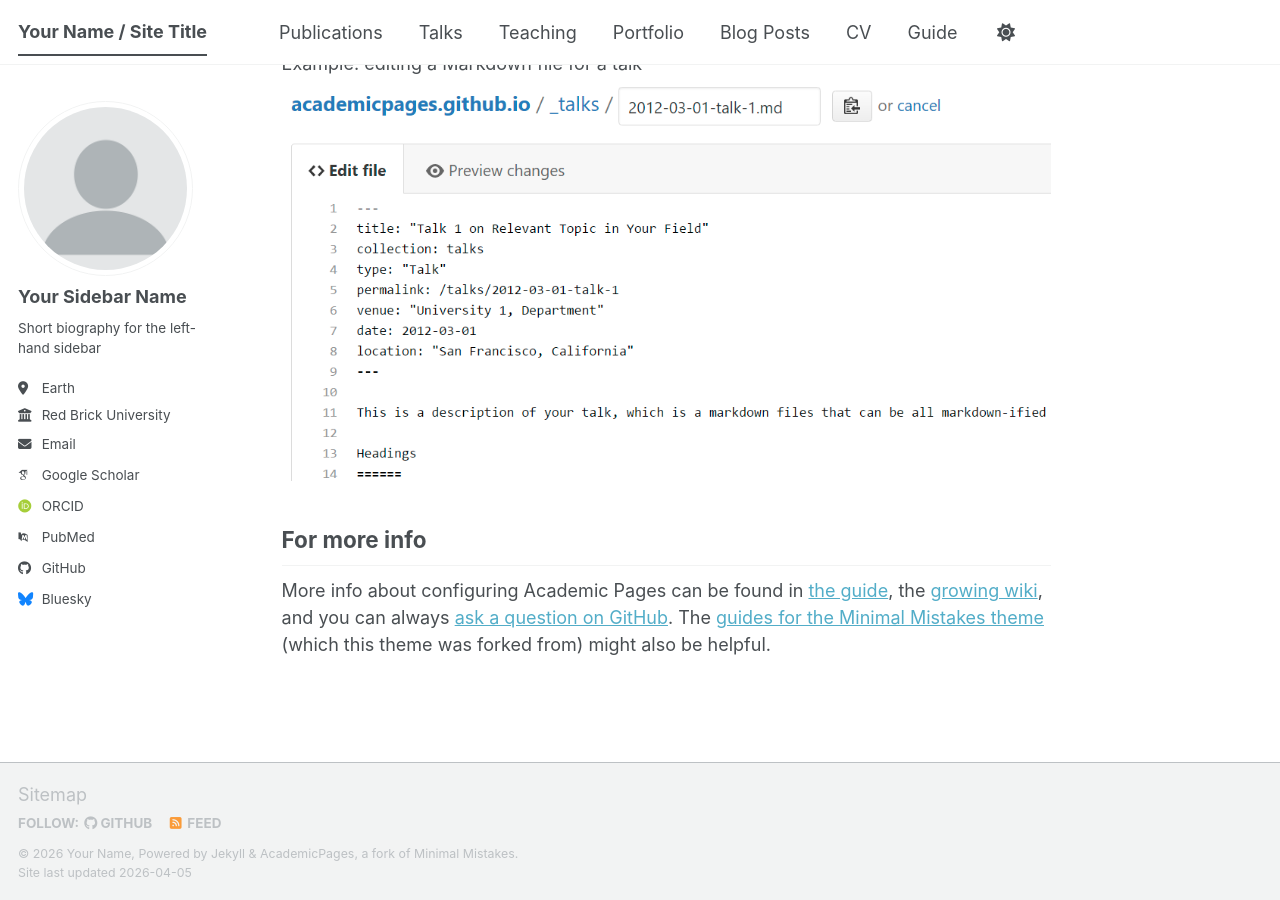
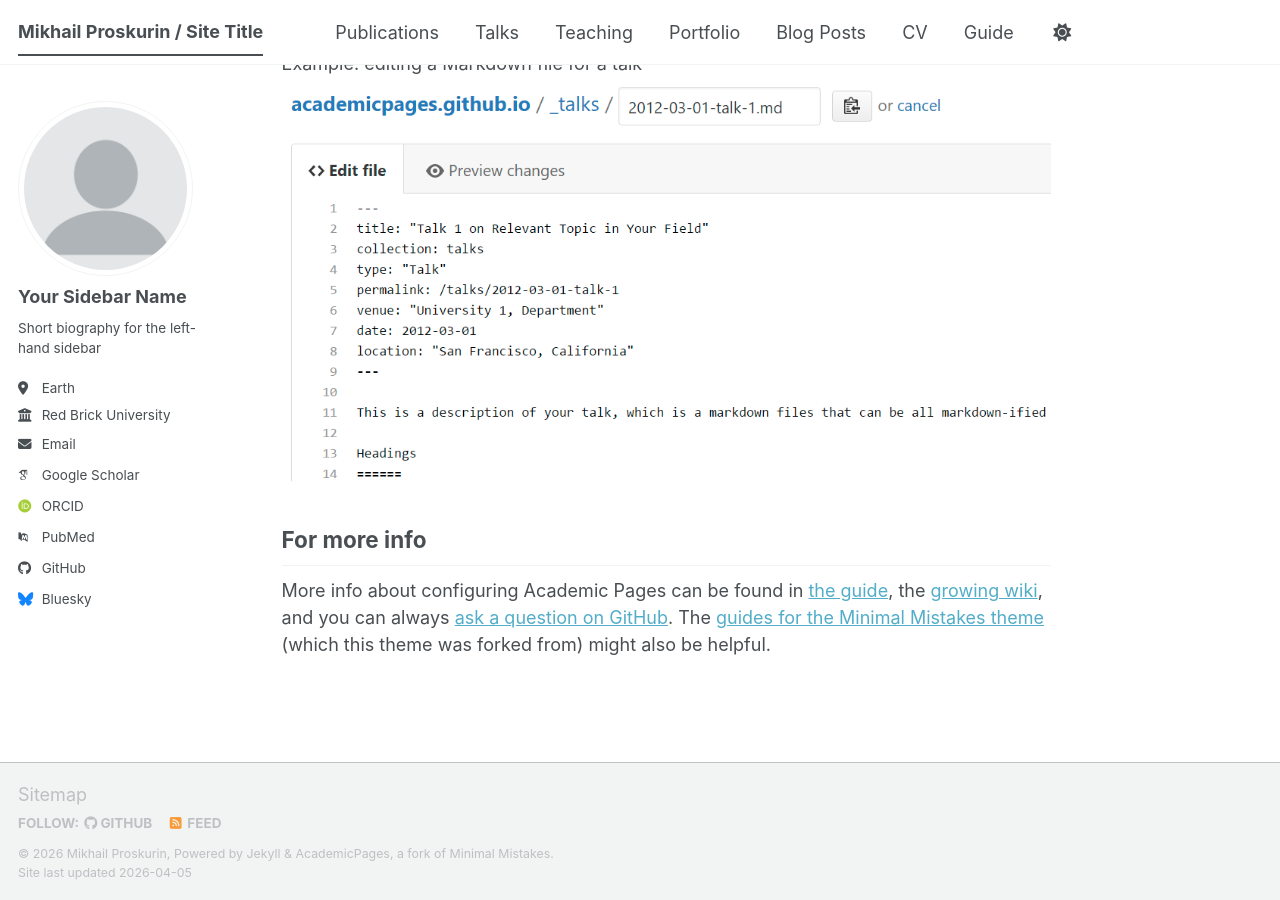
Before and after one commit to M-Proskurin/M-Proskurin.github.io, a Jekyll site: the page built from _pages/about.md, in a window 1280 px wide and 900 px high, scrolled down 2720 px. Built offline with Jekyll 4.4.1, drawn with Linux system fonts in a browser that asks for light colours; some web fonts are replaced; a script bundle is joined from its source files by our own code; library files that are not in the unit come from our copies.

Commit message:
Update site title and owner information

```diff
--- a/_config.yml
+++ b/_config.yml
@@ -9,11 +9,11 @@
 # Basic Site Settings
 locale                   : "en-US"
 site_theme               : "default" # The available themes options are "default", "air", "sunrise", "mint", "dirt" and "contrast"
-title                    : "Your Name / Site Title"
+title                    : "Mikhail Proskurin / Site Title"
 title_separator          : "-"
-name                     : &name "Your Name"
+name                     : &name "Mikhail Proskurin"
 description              : &description "Your Name's academic portfolio"   # Update this with a general description of your site, this is the default if not overridden by a page
-url                      : https://https://m-proskurin.github.io/ # The base hostname & protocol for your site e.g. "https://[your GitHub username].github.io",
+url                      : https://m-proskurin.github.io/ # The base hostname & protocol for your site e.g. "https://[your GitHub username].github.io",
                                                            # or if you already have some other page hosted on Github then use "https://[your GitHub username].github.io/[Your Repo Name]"
 baseurl                  : "" # the subpath of your site, e.g. "/blog"
 repository               : "M-Proskurin/M-Proskurin.github.io"
```
